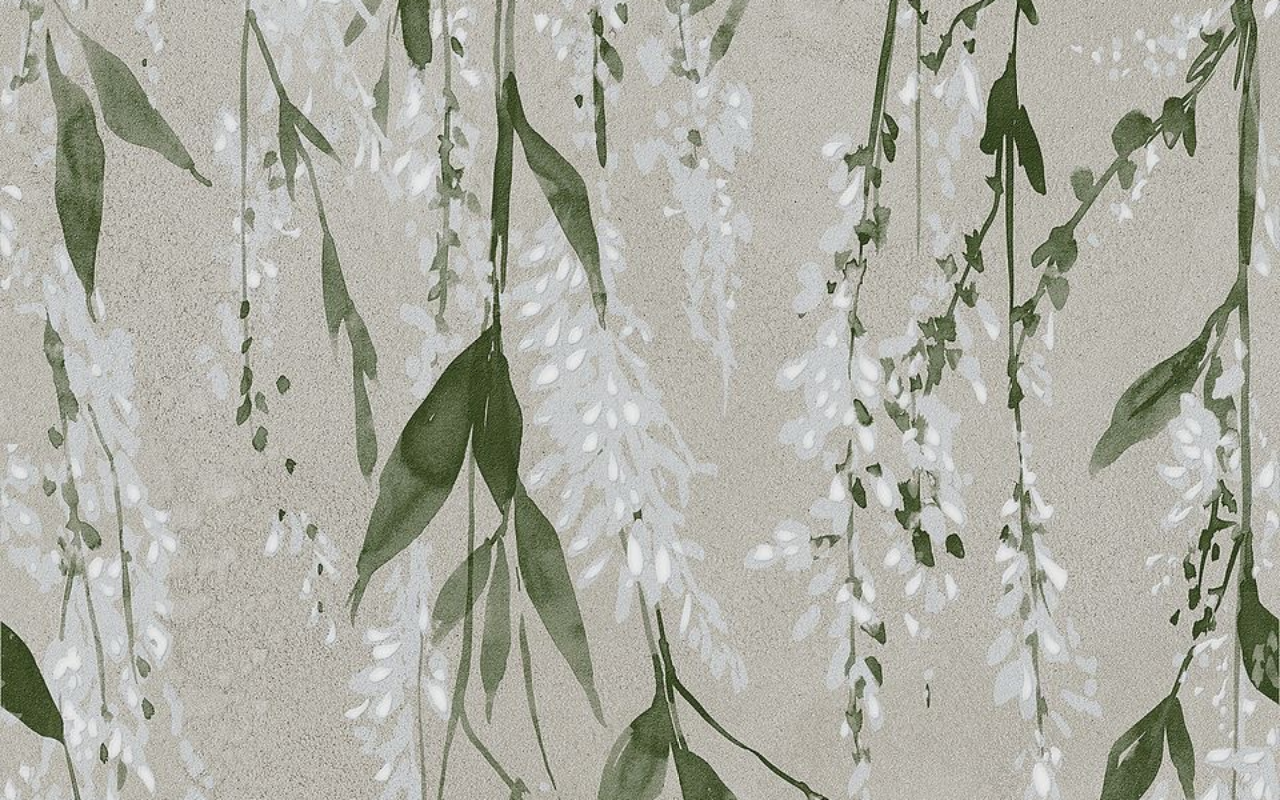
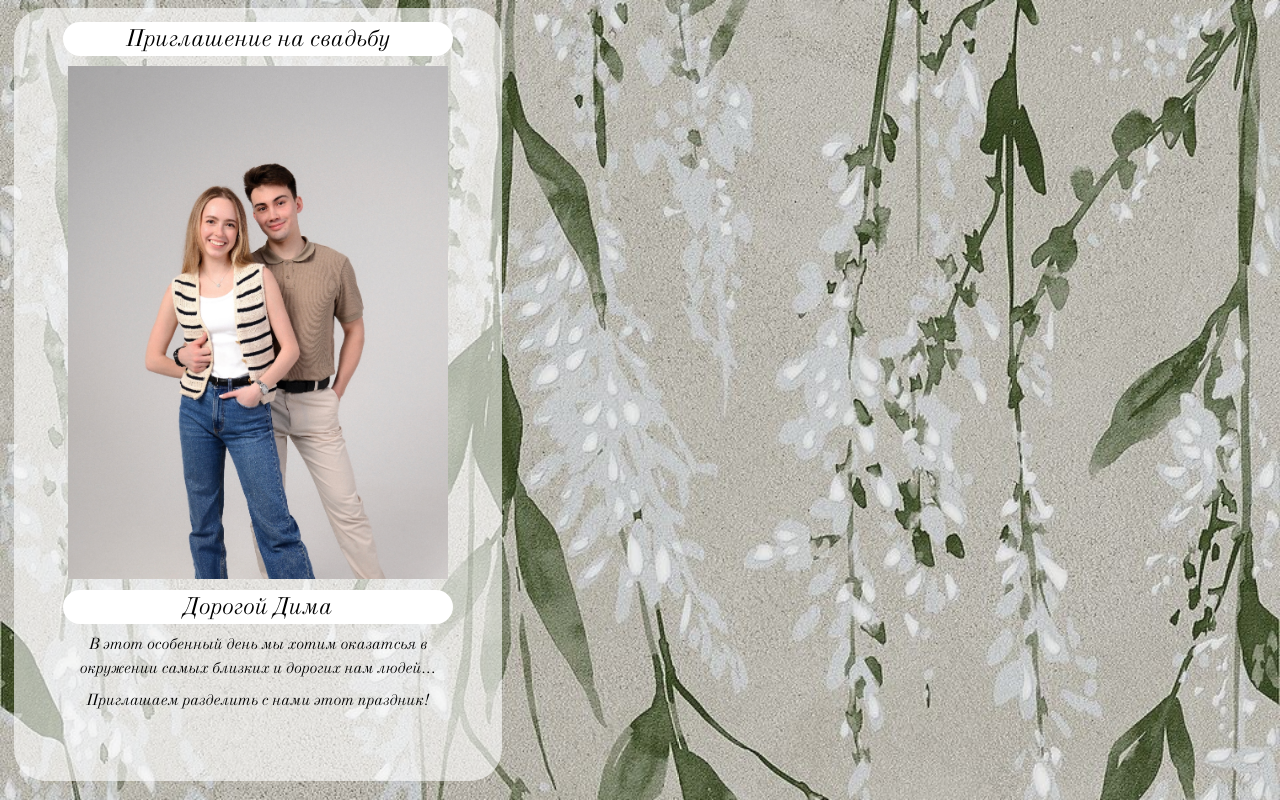
Before and after one commit to buldozzzer/wedding-card, a Vue app in the folder front/: page /dorogoy-dima in a window 1280 px wide. Before the commit this address had no page. Shown: the top 800 px of the page. Built offline with nearby package versions, Linux system fonts and the light colour scheme.

Commit message:
user_links

```diff
--- a/front/src/router/index.js
+++ b/front/src/router/index.js
@@ -80,9 +80,14 @@ const router = createRouter({
       component: () => import('../views/MargaritaView.vue')
     },
     {
-      path: '/dorogoy-dyadya-zhenya',
-      name: 'dorogoy-dyadya-zhenya',
-      component: () => import('../views/EvgeniyView.vue')
+      path: '/dorogoy-zhenya',
+      name: 'dorogoy-zhenya',
+      component: () => import('../views/DimaView.vue')
+    },
+    {
+      path: '/dorogoy-dima',
+      name: 'dorogoy-dima',
+      component: () => import('../views/DimaView.vue')
     },
   ],
 })
--- /dev/null
+++ b/front/src/views/DimaView.vue
@@ -0,0 +1,7 @@
+<template>
+  <MainPageVue guest="Дорогой Дима"></MainPageVue>
+</template>
+
+<script setup>
+  import MainPageVue from "@/components/MainPage.vue";
+</script>
```
